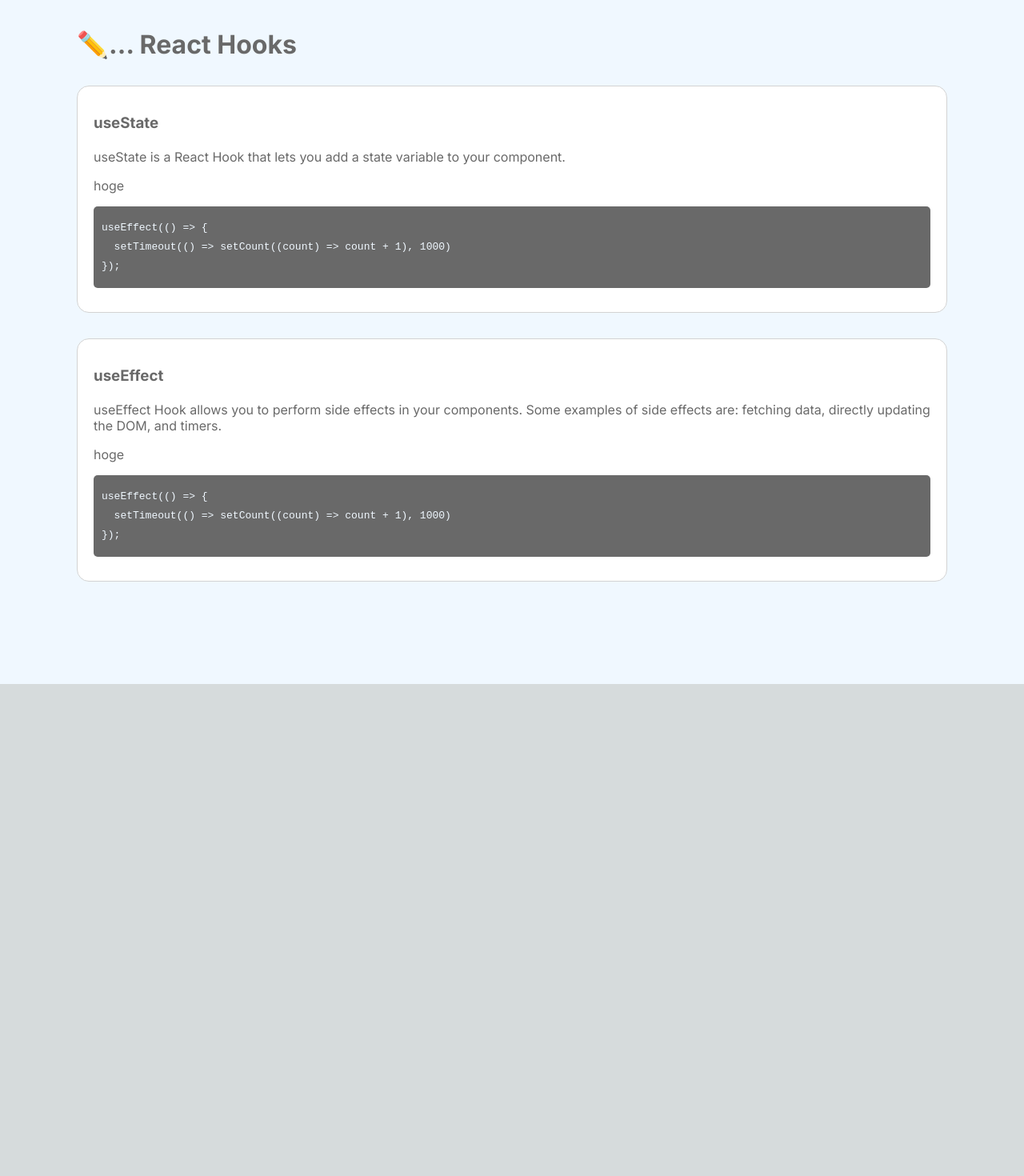
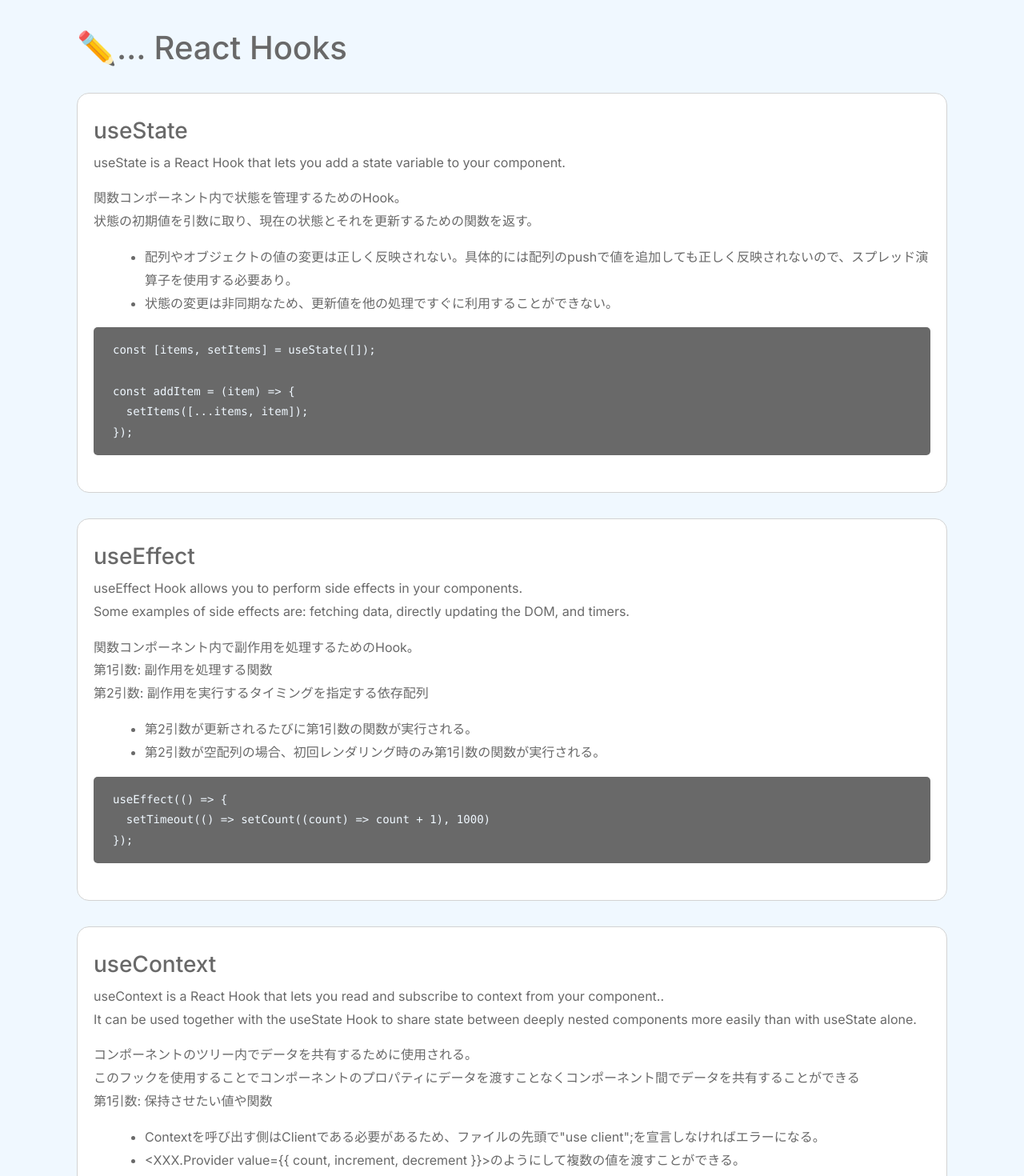
Before and after one commit to azusaw/react-hooks, a Next.js app: page / in a window 1280 px wide. Shown: the part 60-1530 px from the top of the page at 80% size. Before the commit the page ends 915 px from the top, so only its background shows below. Built offline with nearby package versions, Linux system fonts and the light colour scheme.

Commit message:
add useContext example

```diff
--- a/src/app/globals.css
+++ b/src/app/globals.css
@@ -83,6 +83,7 @@ html,
 body {
   max-width: 100vw;
   overflow-x: hidden;
+  font-size: 16px;
 }
 
 body {
@@ -106,6 +107,13 @@ h3 {
 
 p {
   margin-bottom: 1rem;
+  white-space: pre-wrap;
+  line-height: 1.8rem;
+}
+
+li {
+  white-space: pre-wrap;
+  line-height: 1.8rem;
 }
 
 a {
@@ -113,12 +121,18 @@ a {
   text-decoration: none;
 }
 
+ul {
+  margin-left: 2rem;
+}
+
 pre {
-  padding: 15px 10px;
+  padding: 1rem 1.5rem;
+  margin: 1rem 0;
   border-radius: 5px;
   background-color: dimgray;
   color: aliceblue;
-  line-height: 1.5rem;
+  line-height: 1.6rem;
+  font-size: 0.85rem;
 }
 
 @media (prefers-color-scheme: dark) {
--- a/src/app/layout.tsx
+++ b/src/app/layout.tsx
@@ -1,4 +1,5 @@
 import "./globals.css";
+import "bootstrap/dist/css/bootstrap.css";
 import type { Metadata } from "next";
 import { Inter } from "next/font/google";
 import React from "react";
--- a/src/app/page.tsx
+++ b/src/app/page.tsx
@@ -1,13 +1,93 @@
+"use client";
+
 import styles from "./page.module.css";
 import DescriptionCard from "@/components/DescriptionCard";
+import React, { createContext, useContext, useState } from "react";
+import UseContext from "@/components/UseContext";
+import Counter from "@/components/Counter";
+import { Button } from "react-bootstrap";
+
+export const Count: React.Context<{
+  count: number;
+  increment: () => number;
+  decrement: () => number;
+}> = createContext(0);
 
 export default function Home() {
+  const [count, setCount] = useState(0);
+  const decrement = () => setCount(count - 1);
+  const increment = () => setCount(count + 1);
+
   const hooks = [
     {
       title: "useState",
-      descriptionEn:
-        "useState is a React Hook that lets you add a state variable to your component.",
-      descriptionJp: "hoge",
+      descriptionEn: (
+        <p>
+          {
+            "useState is a React Hook that lets you add a state variable to your component."
+          }
+        </p>
+      ),
+      descriptionJp: (
+        <>
+          <p>
+            {
+              "関数コンポーネント内で状態を管理するためのHook。\n状態の初期値を引数に取り、現在の状態とそれを更新するための関数を返す。"
+            }
+          </p>
+          <ul>
+            <li>
+              {
+                "配列やオブジェクトの値の変更は正しく反映されない。具体的には配列のpushで値を追加しても正しく反映されないので、スプレッド演算子を使用する必要あり。"
+              }
+            </li>
+            <li>
+              {
+                "状態の変更は非同期なため、更新値を他の処理ですぐに利用することができない。"
+              }
+            </li>
+          </ul>
+        </>
+      ),
+      codeSample: (
+        <pre>
+          {"const [items, setItems] = useState([]);\n\n" +
+            "const addItem = (item) => {\n" +
+            "  setItems([...items, item]);\n" +
+            "});"}
+        </pre>
+      ),
+      children: <></>,
+    },
+    {
+      title: "useEffect",
+      descriptionEn: (
+        <p>
+          {
+            "useEffect Hook allows you to perform side effects in your components.\n"
+          }
+          {
+            "Some examples of side effects are: fetching data, directly updating the DOM, and timers."
+          }
+        </p>
+      ),
+      descriptionJp: (
+        <>
+          <p>
+            {
+              "関数コンポーネント内で副作用を処理するためのHook。\n第1引数: 副作用を処理する関数\n第2引数: 副作用を実行するタイミングを指定する依存配列"
+            }
+          </p>
+          <ul>
+            <li>{"第2引数が更新されるたびに第1引数の関数が実行される。"}</li>
+            <li>
+              {
+                "第2引数が空配列の場合、初回レンダリング時のみ第1引数の関数が実行される。"
+              }
+            </li>
+          </ul>
+        </>
+      ),
       codeSample: (
         <pre>
           {"useEffect(() => {\n" +
@@ -15,18 +95,82 @@ export default function Home() {
             "});"}
         </pre>
       ),
+      children: <></>,
     },
     {
-      title: "useEffect",
-      descriptionEn:
-        "useEffect Hook allows you to perform side effects in your components.\nSome examples of side effects are: fetching data, directly updating the DOM, and timers.",
-      descriptionJp: "hoge",
+      title: "useContext",
+      descriptionEn: (
+        <p>
+          {
+            "useContext is a React Hook that lets you read and subscribe to context from your component..\n"
+          }
+          {
+            "It can be used together with the useState Hook to share state between deeply nested components more easily than with useState alone."
+          }
+        </p>
+      ),
+      descriptionJp: (
+        <>
+          <p>
+            {
+              "コンポーネントのツリー内でデータを共有するために使用される。\nこのフックを使用することでコンポーネントのプロパティにデータを渡すことなくコンポーネント間でデータを共有することができる\n"
+            }
+            {"第1引数: 保持させたい値や関数"}
+          </p>
+          <ul>
+            <li>
+              {
+                'Contextを呼び出す側はClientである必要があるため、ファイルの先頭で"use client";を宣言しなければエラーになる。'
+              }
+            </li>
+            <li>
+              {
+                "<XXX.Provider value={{ count, increment, decrement }}>のようにして複数の値を渡すことができる。"
+              }
+            </li>
+          </ul>
+        </>
+      ),
       codeSample: (
         <pre>
-          {"useEffect(() => {\n" +
-            "  setTimeout(() => setCount((count) => count + 1), 1000)\n" +
-            "});"}
+          {'/* top: page.tsx */\n"use client";\n' +
+            'import React, { createContext, useContext, useState } from "react";\n\n' +
+            "export const Count: React.Context<{\n" +
+            "  count: number;\n" +
+            "  increment: () => number;\n" +
+            "  decrement: () => number;\n" +
+            "}> = createContext(0);\n\n" +
+            "const [count, setCount] = useState(0);\n" +
+            "const decrement = () => setCount(count - 1);\n" +
+            "const increment = () => setCount(count + 1)\n\n" +
+            "<Count.Provider value={{ count, increment, decrement }}>\n" +
+            "  <UseContext />\n" +
+            "</Count.Provider>\n\n\n" +
+            '/* parent: UseContext.tsx  */\n"use client";\n' +
+            'import { Count } from "@/app/page";\n' +
+            'import Counter from "@/components/Counter";\n\n' +
+            "const { count, increment, decrement } = useContext(Count);\n" +
+            "<Counter />\n\n\n" +
+            '/* child: Counter.tsx */\n"use client";\n' +
+            'import { Count } from "@/app/page";\n\n' +
+            "const { count, increment, decrement } = useContext(Count);\n" +
+            "<Button onClick={decrement}>" +
+            '  {"－"}' +
+            "</Button>" +
+            "  {count}" +
+            "<Button onClick={increment}>" +
+            '  {"＋"}' +
+            "</Button>"}
         </pre>
+      ),
+      children: (
+        <div>
+          {"Count in page.tsx: "}
+          {count}
+          <Count.Provider value={{ count, increment, decrement }}>
+            <UseContext />
+          </Count.Provider>
+        </div>
       ),
     },
   ];
@@ -35,14 +179,15 @@ export default function Home() {
     <main className={styles.main}>
       <h1>✏️… React Hooks</h1>
       <div className={styles.grid}>
-        {hooks.map((hook) => (
+        {hooks.map((hook, idx) => (
           <DescriptionCard
+            key={`card-${idx}`}
             title={hook.title}
             descriptionEn={hook.descriptionEn}
             descriptionJp={hook.descriptionJp}
             codeSample={hook.codeSample}
           >
-            <div></div>
+            {hook.children}
           </DescriptionCard>
         ))}
       </div>
--- /dev/null
+++ b/src/components/Counter.tsx
@@ -0,0 +1,31 @@
+"use client";
+
+import React, { useContext } from "react";
+import { Button } from "react-bootstrap";
+import { Count } from "@/app/page";
+
+const Counter: React.FC = () => {
+  const { count, increment, decrement } = useContext(Count);
+  return (
+    <>
+      <div>
+        {"Count in Counter: "}
+        <Button
+          style={{ padding: "0 2px", margin: "0 5px" }}
+          onClick={decrement}
+        >
+          {"－"}
+        </Button>
+        {count}
+        <Button
+          style={{ padding: "0 2px", margin: "0 5px" }}
+          onClick={increment}
+        >
+          {"＋"}
+        </Button>
+      </div>
+    </>
+  );
+};
+
+export default Counter;
--- a/src/components/DescriptionCard.tsx
+++ b/src/components/DescriptionCard.tsx
@@ -3,8 +3,8 @@ import React, { ReactElement } from "react";
 
 type Props = {
   title: string;
-  descriptionEn: string;
-  descriptionJp: string;
+  descriptionEn: ReactElement;
+  descriptionJp: ReactElement;
   codeSample: ReactElement;
   children: ReactElement;
 };
@@ -13,9 +13,10 @@ const DescriptionCard: React.FC<Props> = (props) => {
   return (
     <div className={styles.card}>
       <h3 className={styles.title}>{props.title}</h3>
-      <p>{props.descriptionEn}</p>
-      <p>{props.descriptionJp}</p>
+      {props.descriptionEn}
+      {props.descriptionJp}
       {props.codeSample}
+      {props.children}
     </div>
   );
 };
--- /dev/null
+++ b/src/components/UseContext.tsx
@@ -0,0 +1,18 @@
+"use client";
+
+import React, { useContext } from "react";
+import { Count } from "@/app/page";
+import Counter from "@/components/Counter";
+
+const UseContextComponent: React.FC = () => {
+  const { count, increment, decrement } = useContext(Count);
+  return (
+    <div>
+      {"Count in UseContextComponent: "}
+      {count}
+      <Counter />
+    </div>
+  );
+};
+
+export default UseContextComponent;
```
